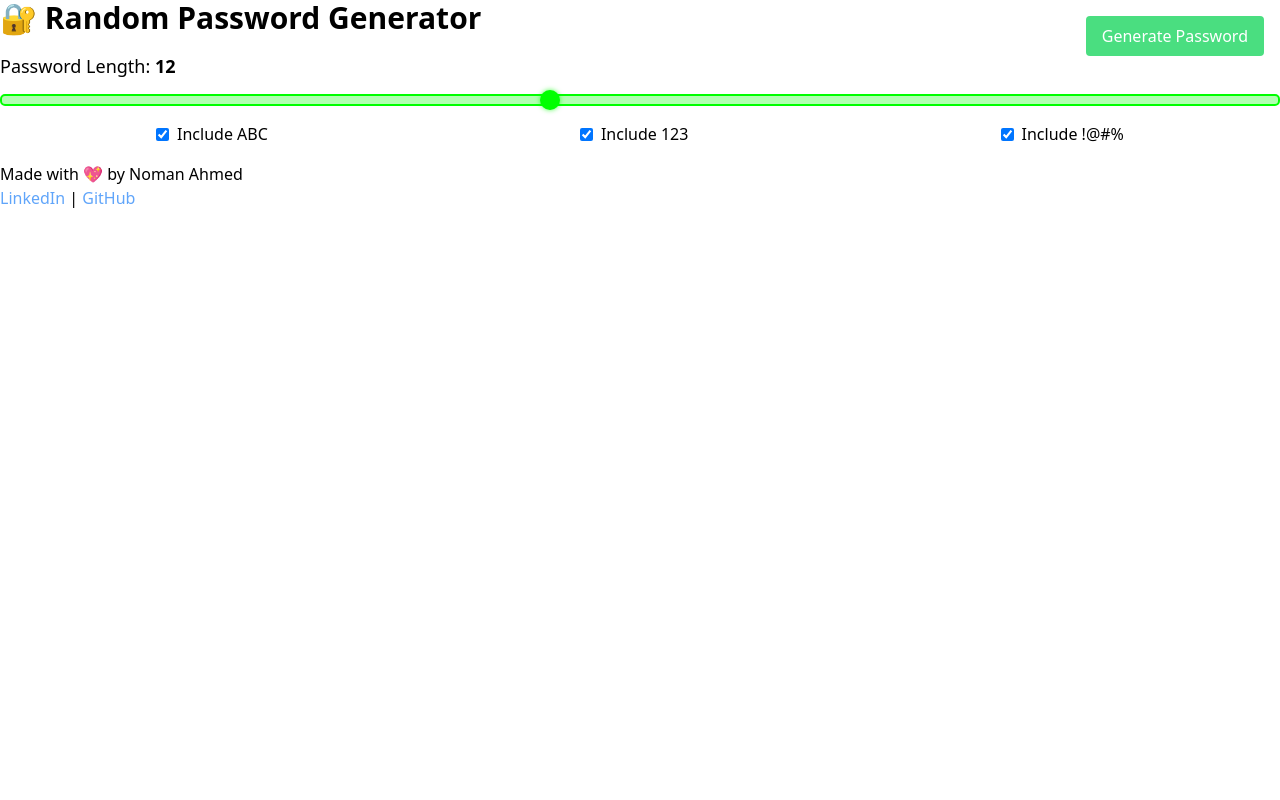
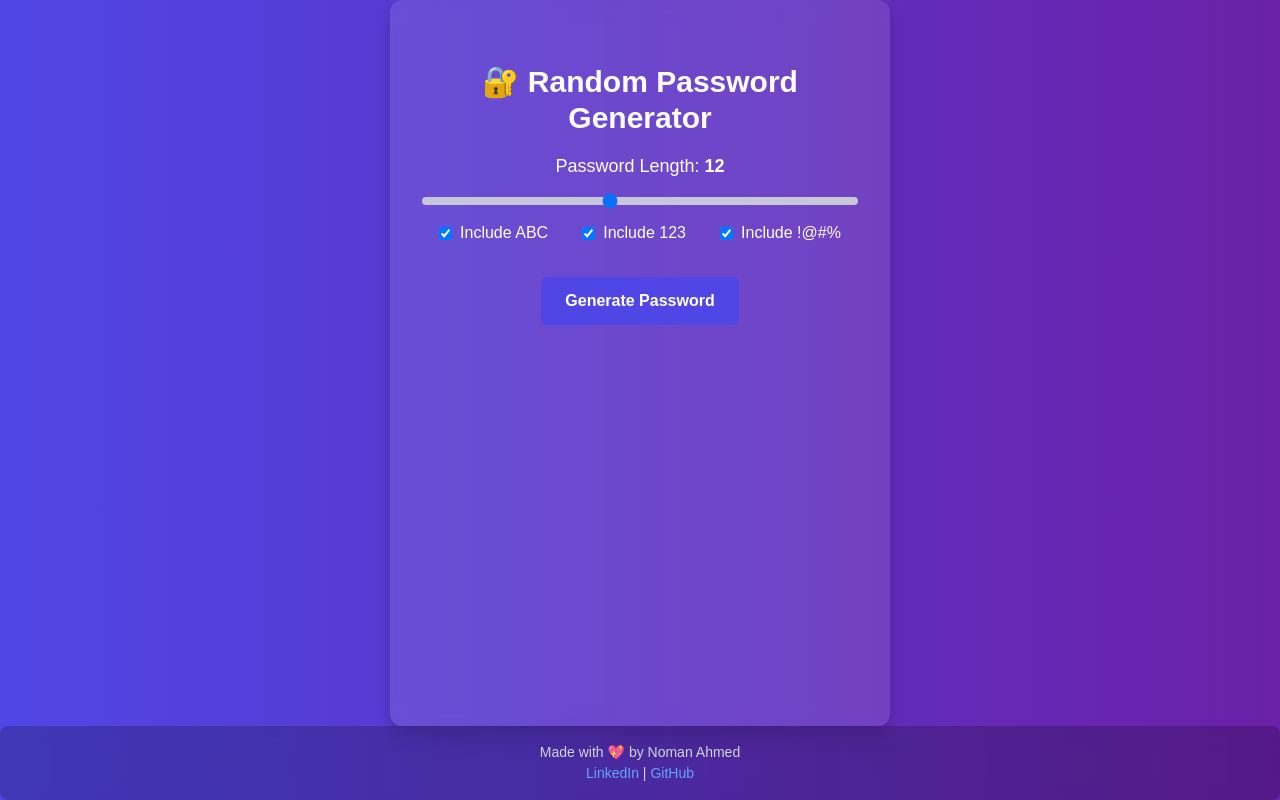
Before and after one commit to nomaanahmeddd/guardify, a Flask app: page / in a window 1280 px wide. Run offline with Flask 3, Linux system fonts and the light colour scheme.

Commit message:
Update CSS File

```diff
--- a/static/css/main.css
+++ b/static/css/main.css
@@ -1,201 +1,88 @@
-@font-face {
-     font-family: 'MatrixFont';
-     src: url('/static/fonts/Matrix-MZ4P.ttf') format('truetype');
-     font-weight: normal;
-     font-style: normal;
+body {
+    background-image: linear-gradient(to right, #4f46e5, #6b21a8);
+    display: flex;
+    flex-direction: column;
+    justify-content: space-between;
+    align-items: center;
+    height: 100vh;
+    margin: 0;
+    font-family: 'Poppins', sans-serif;
+    color: #ffffff;
 }
 
- body {
-
-     margin: 0;
-     padding: 0;
-     overflow: hidden; /* Prevent scrollbars */
- }
-/* Background image styling */
-.image-bg {
-    position: fixed; /* Ensure the image stays fixed in the background */
-    top: 0;
-    left: 0;
+.container {
+    background-color: rgba(255, 255, 255, 0.1);
+    backdrop-filter: blur(10px);
+    padding: 2rem;
+    padding-top: 4rem; /* Adjust padding from the top */
+    border-radius: 12px;
+    box-shadow: 0 8px 16px rgba(0, 0, 0, 0.2);
+    text-align: center;
     width: 100%;
-    height: 100%;
-    object-fit: cover; /* Ensures the image covers the entire screen */
-    z-index: -3; /* Ensure it's behind the overlay and content */
+    height: 70%;
+    max-width: 500px;
+    animation: fadeIn 1.5s ease-in-out;
+    flex-grow: 1;
 }
 
-/* Keep the overlay */
-.overlay {
-    background-color: rgba(0, 0, 0, 0.6);
-    position: fixed; /* Use fixed positioning so the overlay also stays behind content */
-    top: 0;
-    left: 0;
+        .password-box {
+            margin-top: 1rem;
+            padding: 0.75rem;
+            border: 1px solid #d1d5db;
+            border-radius: 6px;
+            background-color: #ffffff;
+            color: #333;
+        }
+        .copy-btn {
+            margin-top: 1rem;
+            background-color: #4f46e5;
+            color: white;
+            padding: 0.75rem 1.5rem;
+            border: none;
+            border-radius: 6px;
+            cursor: pointer;
+            font-weight: bold;
+            transition: all 0.3s ease;
+        }
+        .copy-btn:hover {
+            background-color: #4338ca;
+            transform: translateY(-2px);
+        }
+        .slider {
+            -webkit-appearance: none;
+            appearance: none;
             width: 100%;
-    height: 100%;
-    z-index: -2; /* Ensure it's behind the content but above the background image */
+            height: 8px;
+            background: #d1d5db;
+            border-radius: 5px;
+            outline: none;
+            opacity: 0.9;
+            transition: opacity 0.2s;
+        }
+        .slider:hover {
+            opacity: 1;
+        }
+        @keyframes fadeIn {
+            from { opacity: 0; transform: scale(0.95); }
+            to { opacity: 1; transform: scale(1); }
         }
 
-/* Ensure that the content has a higher z-index */
-.content {
-    position: relative;
-    z-index: 1; /* Content will be placed above both the image and overlay */
+        footer {
+            text-align: center;
+            font-size: 0.875rem;
+            color: #d1d5db;
+            padding: 1rem;
+            background-color: rgba(0, 0, 0, 0.2);
+            backdrop-filter: blur(10px);
+            border-radius: 8px;
+            width: 100%;
         }
 
- .navbar {
-     background-color: #000;
-     font-family: 'MatrixFont', sans-serif;
-     color: #4ade80; /* Matrix green for navbar */
-     padding: 1rem;
-     position: fixed;
-     text-align: center;
-     width: 100%;
-     top: 0;
-     left: 0;
-     z-index: 1; /* Ensure it's above other content */
+        footer a {
+            color: #4f46e5;
+            text-decoration: none;
         }
 
-/* Box Styling */
-/* Box Styling */
-.box {
-     background: rgba(0, 0, 0, 0.7); /* Semi-transparent black background */
-     border: 2px solid #0f0; /* Green border */
-     border-radius: 12px;
-     padding: 2rem; /* Increased padding for better spacing */
-     margin-top: 2rem;
-     box-shadow: 0 0 20px rgba(0, 255, 0, 0.5); /* Green glow effect */
-     position: relative;
-     overflow: hidden;
-     color: #fff; /* White font color */
-     text-align: center; /* Center align text inside the box */
- }
-
- /* Adding hollow effect with pseudo-element */
- .box::before {
-     content: "";
-     position: absolute;
-     top: 0;
-     left: 0;
-     width: 100%;
-     height: 100%;
-     border: 2px solid #0f0; /* Green border */
-     border-radius: 12px;
-     box-sizing: border-box;
-     pointer-events: none; /* Allow interaction with content */
- }
-
- /* Center and animate the image */
- .box img {
-     width: 150px;
-     height: auto;
-     display: block;
-     margin: 0 auto; /* Center the image horizontally */
-     animation: bounceIn 2s ease-in-out; /* Bounce-in animation for image */
- }
- .password-box {
-     background-color: #d1fae5; /* Light green background */
-     border: 2px solid #4ade80; /* Green border */
-     color: #047857; /* Dark green text */
-     padding: 1rem;
-     border-radius: 8px;
-     margin-top: 1rem;
-     position: relative;
-     animation: fadeIn 1s ease-in-out; /* Fade-in animation */
- }
-
- .copy-btn {
-     background-color: #4ade80; /* Green background */
-     color: white;
-     border: none;
-     padding: 0.5rem 1rem;
-     border-radius: 4px;
-     cursor: pointer;
-     position: absolute;
-     right: 1rem;
-     top: 1rem;
- }
-
- .footer {
-     background-color: rgba(0, 0, 0, 0.6);
-     color: white;
-     padding: 1rem;
-     position: fixed;
-     bottom: 0;
-     width: 100%;
-     text-align: center;
-     z-index: 1; /* Ensure it's above other content */
- }
-
- .footer a {
-     color: #0f0; /* Matrix green for links */
+        footer a:hover {
             text-decoration: underline;
         }
-
- .slider {
-     -webkit-appearance: none; /* Remove default styling in WebKit browsers */
-     appearance: none;
-     width: 100%;
-     height: 12px; /* Track height */
-     background: rgba(0, 255, 0, 0.3); /* Matrix green with transparency */
-     border-radius: 5px;
-     outline: none;
-     border: 2px solid #0f0; /* Matrix green border */
- }
-
- .slider::-webkit-slider-thumb {
-     -webkit-appearance: none; /* Remove default styling in WebKit browsers */
-     appearance: none;
-     width: 20px;
-     height: 20px;
-     border-radius: 50%;
-     background: #0f0; /* Matrix green */
-     cursor: pointer;
-     box-shadow: 0 0 5px rgba(0, 255, 0, 0.7); /* Matrix glow effect */
- }
-
- .slider::-moz-range-thumb {
-     width: 20px;
-     height: 20px;
-     border-radius: 50%;
-     background: #0f0; /* Matrix green */
-     cursor: pointer;
-     box-shadow: 0 0 5px rgba(0, 255, 0, 0.7); /* Matrix glow effect */
- }
-
- .include-options {
-     display: flex;
-     justify-content: center;
-     gap: 1rem;
- }
-
- .include-options label {
-     display: flex;
-     align-items: center;
-     gap: 0.5rem;
-     font-size: 1rem;
- }
-
- .include-options input[type="checkbox"] {
-     accent-color: #0f0; /* Matrix green */
- }
-
- @keyframes fadeIn {
-     from {
-         opacity: 0;
-     }
-     to {
-         opacity: 1;
-     }
- }
-
- @keyframes bounceIn {
-     0% {
-         transform: scale(0.5);
-         opacity: 0;
-     }
-     50% {
-         transform: scale(1.1);
-         opacity: 1;
-     }
-     100% {
-         transform: scale(1);
-         opacity: 1;
-     }
- }
```
Lines whose indentation alone changed are shown as unchanged.
